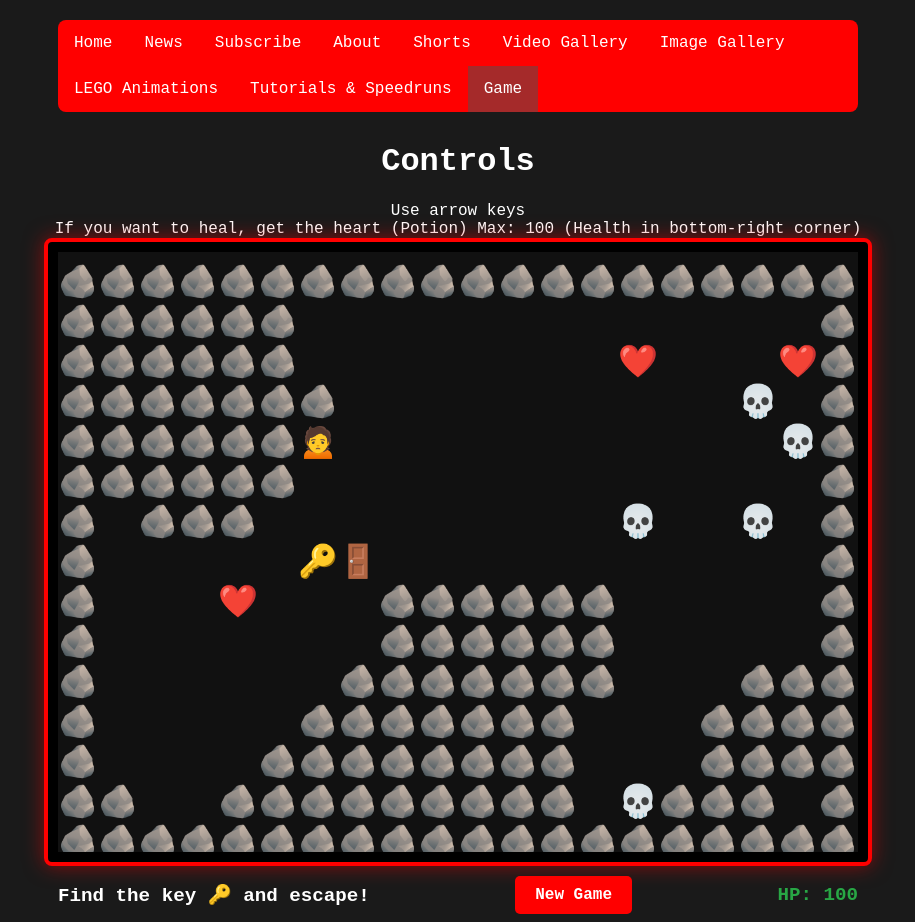
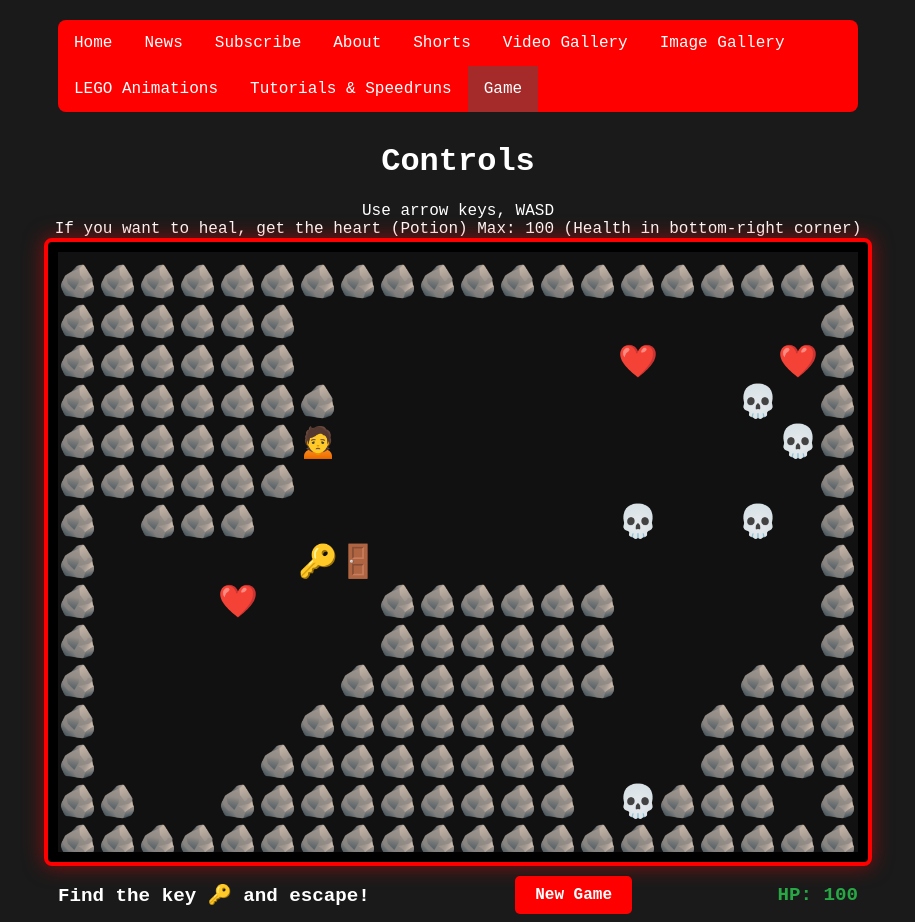
Before and after one commit to EthanUnlocked690/ethanunlocked690.github.io, a plain HTML site: page turtle.html in a window 1280 px wide. Shown: the whole page, without its empty margins (182-1097 px from the left). Drawn offline with Linux system fonts and the light colour scheme.

Commit message:
Update turtle.html

```diff
--- a/turtle.html
+++ b/turtle.html
@@ -113,7 +113,7 @@ window.alert("WARNING!! This game is SO hard that the creator himself could only
         <li><a class="active" href="#game" style="background-color:brown;">Game</a></li>
     </ul>
 <h1 style="color:white;">Controls</h1>
-    <p1>Use arrow keys</p1>
+    <p1>Use arrow keys, WASD</p1>
     <p1>If you want to heal, get the heart (Potion) Max: 100 (Health in bottom-right corner)</p1>
     <div id="game-container">
         <canvas id="gameCanvas" width="800" height="600"></canvas>
```
